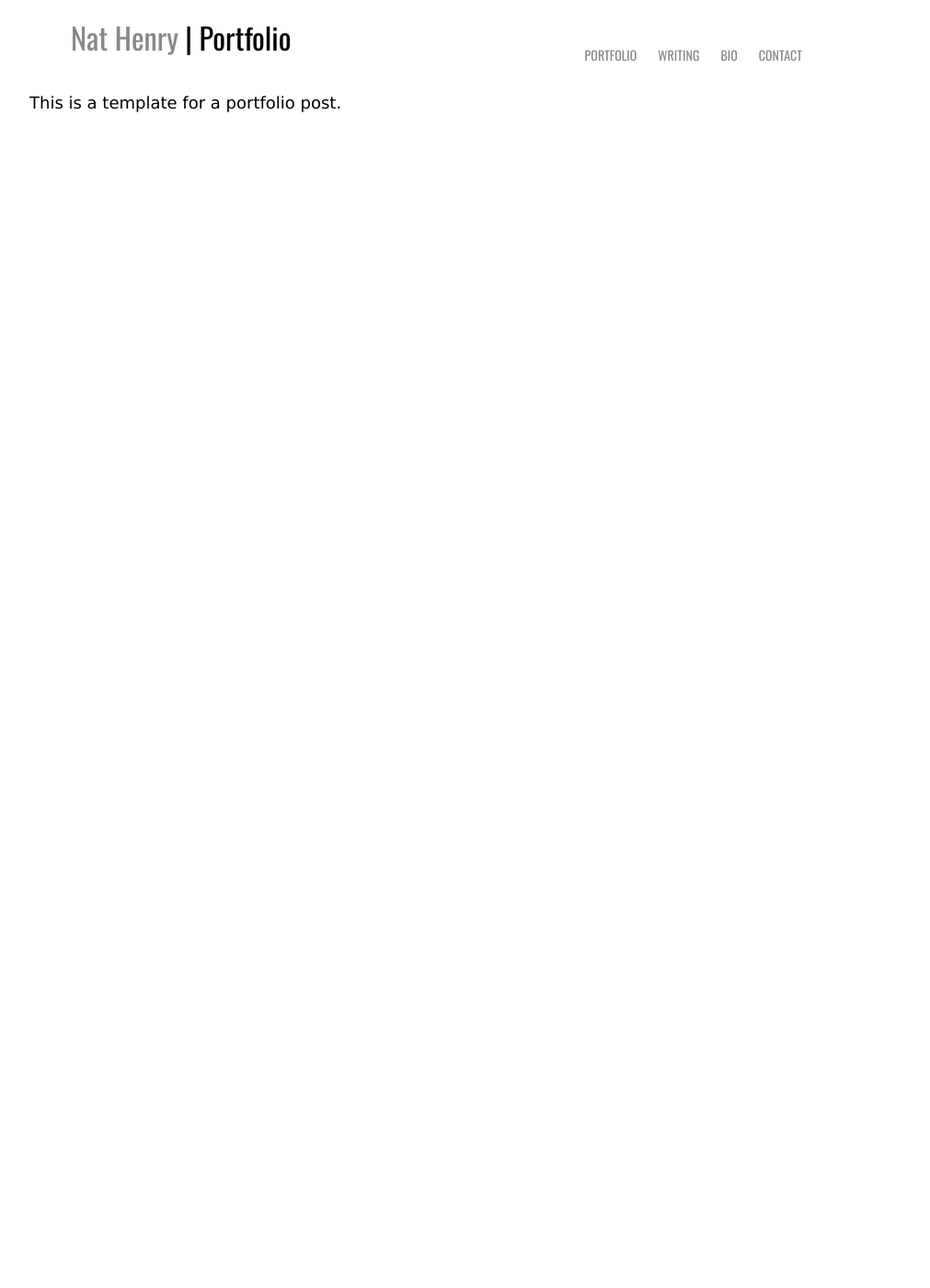
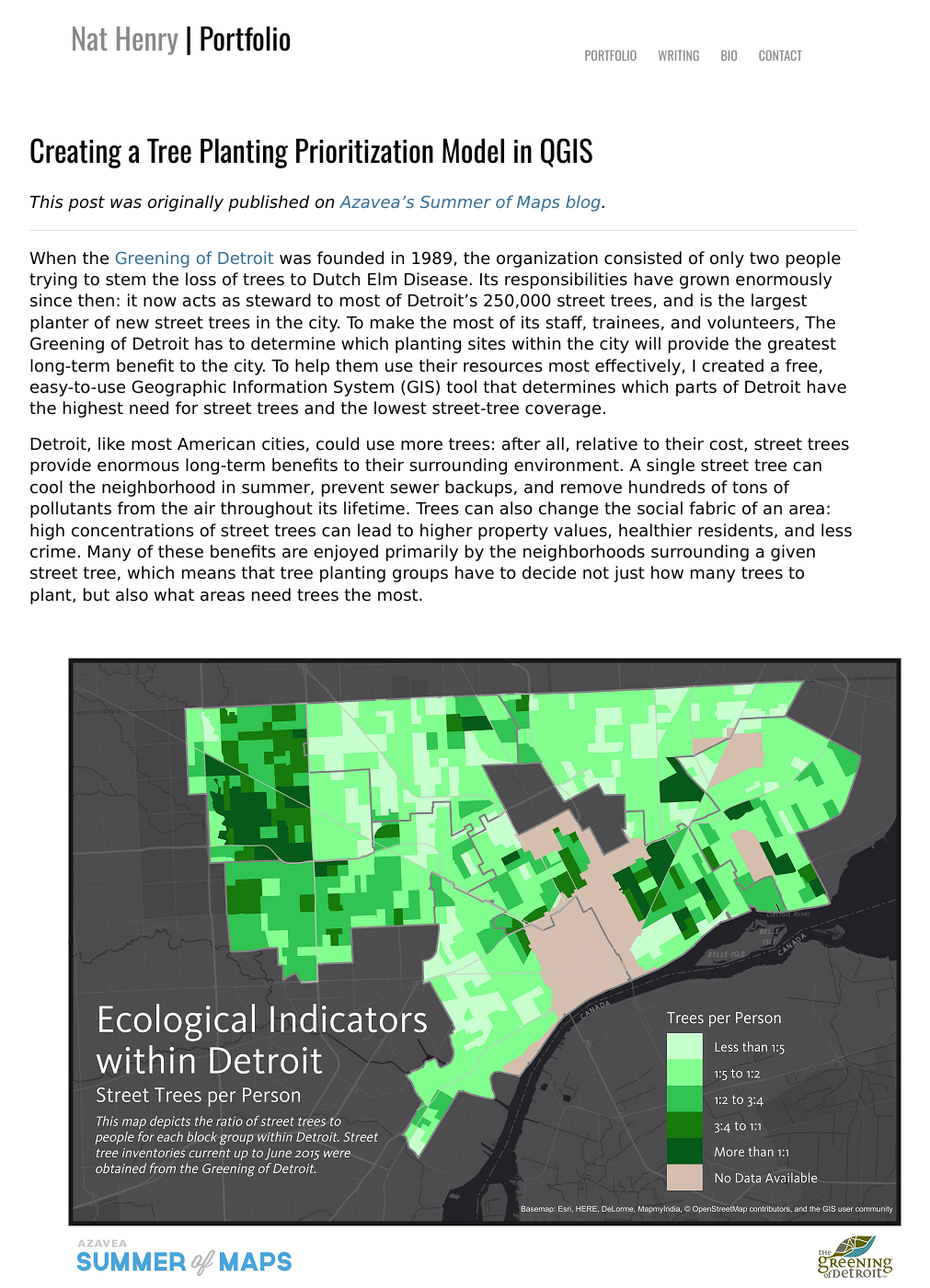
Before and after one commit to njhenry/nat_website, a Jekyll site: the page built from _portfolio/2015-08-06-greening-of-detroit.md, in a window 1280 px wide and 1400 px high. Shown: the whole window at 92% size, without its empty margins (158-1169 px from the left). Built offline with Jekyll 4.4.1, drawn with Linux system fonts in a browser that asks for light colours; some of the changed text lies outside the part shown.

Commit message:
Update Greening of Detroit blog post.

```diff
--- a/_portfolio/2015-08-06-greening-of-detroit.md
+++ b/_portfolio/2015-08-06-greening-of-detroit.md
@@ -9,4 +9,45 @@ splash_caption: >-
   Lorem ipsum
 ---
 
-This is a template for a portfolio post.
+# Creating a Tree Planting Prioritization Model in QGIS
+
+_This post was originally published on [Azavea's Summer of Maps blog](https://www.azavea.com/blog/2015/09/14/creating-a-tree-planting-prioritization-model-in-qgis/)._
+
+***
+
+When the [Greening of Detroit](http://www.greeningofdetroit.com/) was founded in 1989, the organization consisted of only two people trying to stem the loss of trees to Dutch Elm Disease. Its responsibilities have grown enormously since then: it now acts as steward to most of Detroit’s 250,000 street trees, and is the largest planter of new street trees in the city. To make the most of its staff, trainees, and volunteers, The Greening of Detroit has to determine which planting sites within the city will provide the greatest long-term benefit to the city. To help them use their resources most effectively, I created a free, easy-to-use Geographic Information System (GIS) tool that determines which parts of Detroit have the highest need for street trees and the lowest street-tree coverage.
+
+Detroit, like most American cities, could use more trees: after all, relative to their cost, street trees provide enormous long-term benefits to their surrounding environment. A single street tree can cool the neighborhood in summer, prevent sewer backups, and remove hundreds of tons of pollutants from the air throughout its lifetime. Trees can also change the social fabric of an area: high concentrations of street trees can lead to higher property values, healthier residents, and less crime. Many of these benefits are enjoyed primarily by the neighborhoods surrounding a given street tree, which means that tree planting groups have to decide not just how many trees to plant, but also what areas need trees the most.
+
+[![Street trees per person across the city of Detroit](/assets/media/posts/greening/Street_trees_per_person-small.png "Street trees per person across the city of Detroit")](/assets/media/posts/greening/Street_trees_per_person.png)
+
+To determine which areas were best for new tree planting, I first created a map showing overall health, social, economic, and environmental need for new street trees in Detroit. With help from Greening, I determined nine factors that indicated a need for trees:
+
+ - Mortality due to asthma
+ - Mortality due to cardiovascular disease
+ - Rate of Low Birth Weight pregnancies
+ - Proportion of residents living below the poverty line
+ - Median housing values
+ - Crime rate
+ - Number of vacant homes
+ - Combined sewage overflow events
+ - Population density
+
+I then assigned different weights to each of these factors based on their overall importance to Greening’s tree planting strategy, then combined them into a single indicator that represented overall need:
+
+[![The street-tree need indicator used for the final calculation](/assets/media/posts/greening/Combined-All-Factors-Health-Emphasis-small.jpg "The street-tree need indicator used for the final calculation")](/assets/media/posts/greening/Combined-All-Factors-Health-Emphasis.jpg)
+
+After representing overall need throughout the city, I used it to create a tree planting tool that Greening could run again and again to determine the highest-need areas over time. The planting tool was built using [QGIS](http://www.qgis.org/en/site/), a free and open-source GIS software. This tools uses four inputs:
+
+ - The overall tree need indicator, shown above
+ - The locations of all the street trees currently planted in Detroit, represented as points in space
+ - The locations and lengths of all roads in Detroit
+ - Areas that the Greening of Detroit wants to rank. These could be ZIP codes, city council districts, or any other meaningful areas in Detroit
+
+After loading all four of the inputs into QGIS, the user can simply run a tool that I created in the Graphical Modeler. The Graphical Modeler strings together a number of simple operations into more complicated processes. The model that I built finds the average density of street trees per mile of road within an area, and then divides the average need within the area by the average street tree density. This means that areas with higher need will be given higher priority, while areas with more existing trees will be given lower priority.
+
+[![Planting priority across the city of Detroit](/assets/media/posts/greening/Planting-Priority-Output-small.png "Planting priority across the city of Detroit (a factor of need, tree count, and roads nearby)")](/assets/media/posts/greening/Planting-Priority-Output.png)
+
+Using this model, the Greening of Detroit will be able to compare whatever areas they like, add street trees or change the road network over time, and experiment with different indicators of need. This makes the interactive model far more flexible than any static map, well-suited for a growing organization and a city in transition.
+
+***
```
Also changed, not shown: _writing/2020-08-17_comparing_web_frameworks.md (+1 -1 lines), assets/media/posts/greening/Combined-All-Factors-Health-Emphasis-small.jpg (added), assets/media/posts/greening/Combined-All-Factors-Health-Emphasis.jpg (added), assets/media/posts/greening/Planting-Priority-Output-small.png (added), assets/media/posts/greening/Street_trees_per_person-small.png (added), 2 other files.
